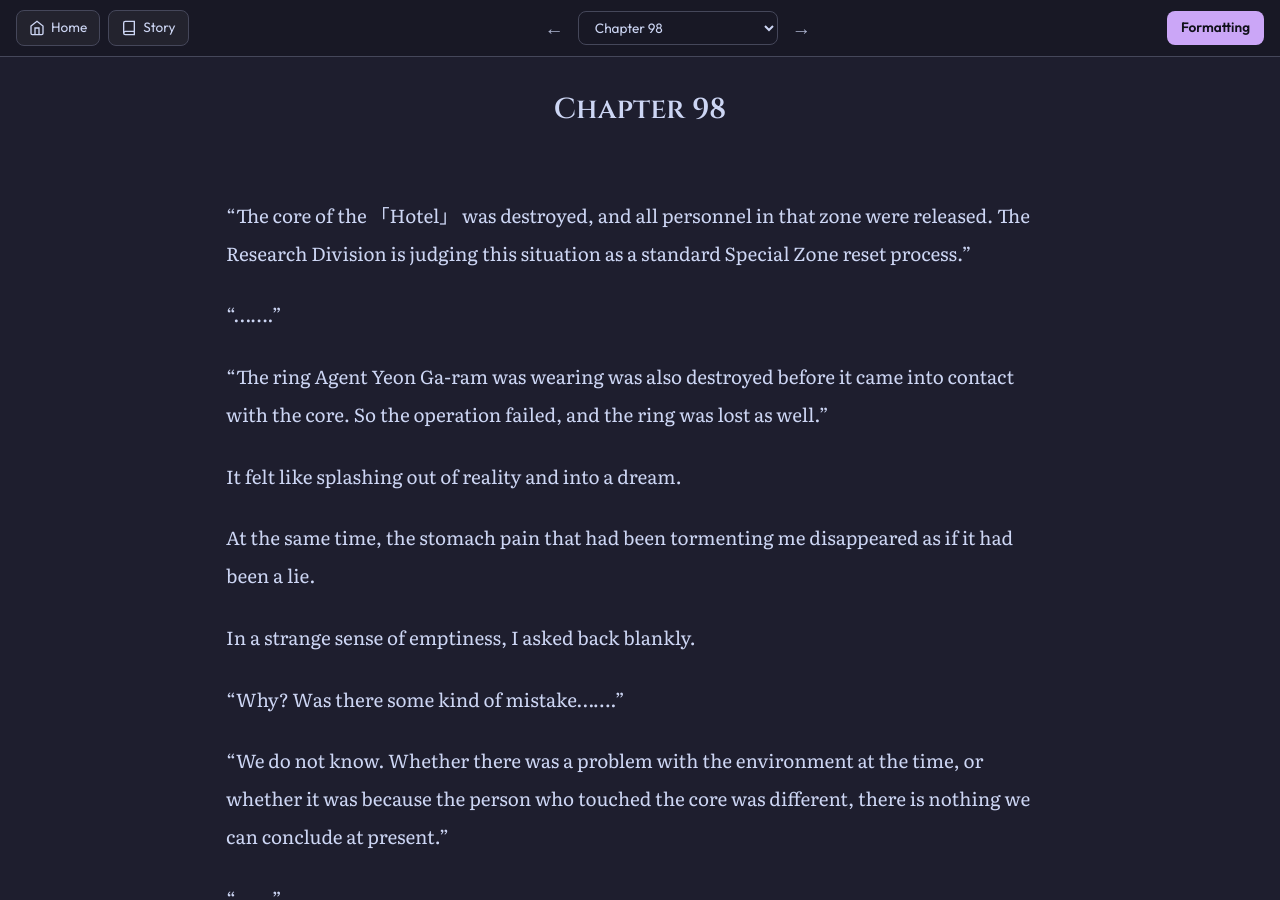
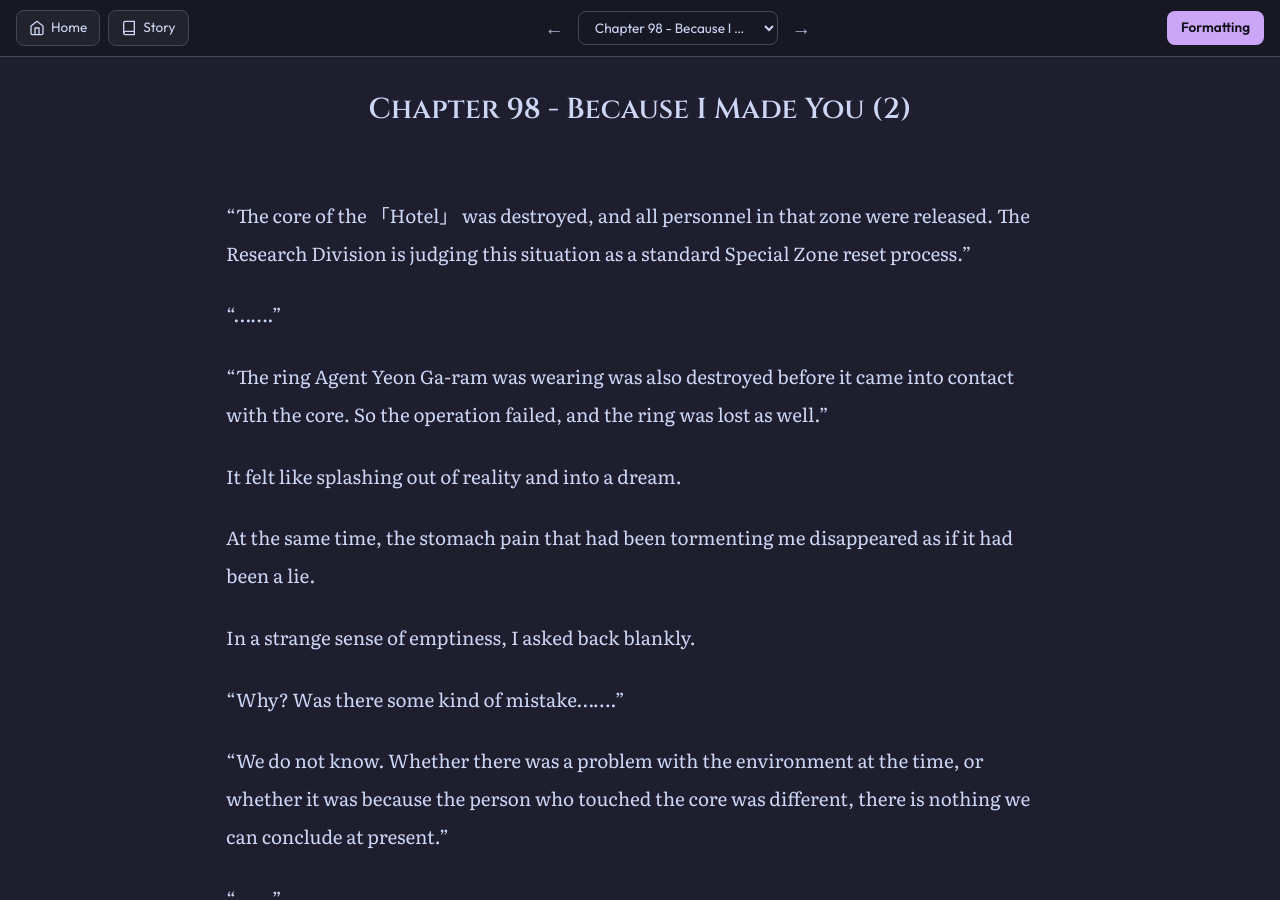
Before and after one commit to soleumn/soleumn.github.io, a Jekyll site: the page built from _chapters/esg/ch98.md, in a window 1280 px wide and 900 px high. Built offline with Jekyll 4.4.1, drawn with Linux system fonts in a browser that asks for light colours; comment, search, counter and statistics services are not loaded.

Commit message:
Update ch98.md

```diff
--- a/_chapters/esg/ch98.md
+++ b/_chapters/esg/ch98.md
@@ -1,5 +1,5 @@
 ---
-title: "Chapter 98"
+title: "Chapter 98 - Because I Made You (2)"
 categories: esg
 capitulo: 98
 ---
```
